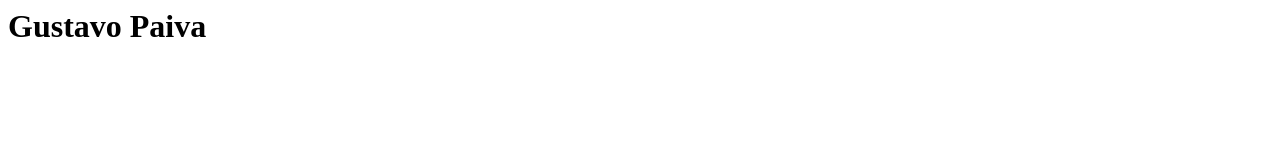
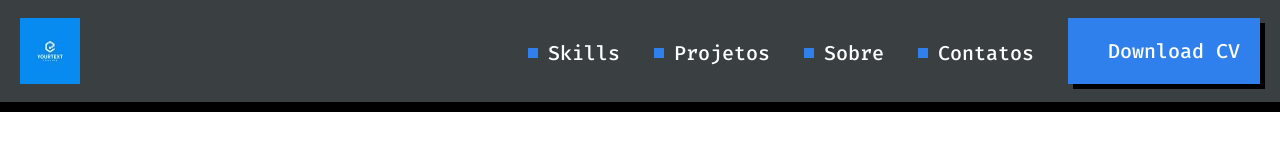
Before and after one commit to Gustav0Paiva/Gustav0Paiva.github.io, a plain HTML site: page index.html in a window 1280 px wide. Drawn offline with Linux system fonts and the light colour scheme.

Commit message:
Add the project

```diff
--- /dev/null
+++ b/css/index.css
@@ -0,0 +1,51 @@
+
+
+header {
+   justify-content: space-between;
+   background-color: rgba(58, 64, 66, 1);
+   padding: 18px 20px;
+   display: flex;
+   border-bottom: solid 10px;
+}
+
+
+a{
+   display: inline-flex;
+   align-items: center;
+   font-size: 20px;
+   font-family: "Fira Code";
+   font-weight: 500;
+   text-decoration: none;
+   color: white;
+   margin-right: 30px;
+   transition: transform .10s cubic-bezier(.53,-0.4,.91,2.81);
+}
+
+a:before {
+   display: inline-block;
+   content: "";
+   background: #2F80ED;
+   width: 10px;
+   height: 10px;
+   margin-right: 10px;
+
+}
+
+a:hover {
+   transform: scale(1.08);
+}
+
+
+#button {
+   display: inline-block;
+   background-color: #2F80ED;
+   padding: 20px 20px;
+   box-shadow: 5px 5px 0px #000000;
+   margin: 0;
+   transition: transform .10s cubic-bezier(.53,-0.4,.91,2.81);
+}
+
+#button:hover {
+   transform: scale(1.07);
+
+}
--- /dev/null
+++ b/css/reset.css
@@ -0,0 +1,20 @@
+html, body, div, span, applet, object, iframe,
+h1, h2, h3, h4, h5, h6, p, blockquote, pre,
+a, abbr, acronym, address, big, cite, code,
+del, dfn, em, img, ins, kbd, q, s, samp,
+small, strike, strong, sub, sup, tt, var,
+b, u, i, center,
+dl, dt, dd, ol, ul, li,
+fieldset, form, label, legend,
+table, caption, tbody, tfoot, thead, tr, th, td,
+article, aside, canvas, details, embed,
+figure, figcaption, footer, header, hgroup,
+menu, nav, output, ruby, section, summary,
+time, mark, audio, video {
+	margin: 0;
+	padding: 0;
+	border: 0;
+	font-size: 100%;
+	font: inherit;
+	vertical-align: baseline;
+}
--- a/index.html
+++ b/index.html
@@ -1 +1,36 @@
-<h1>Gustavo Paiva</h1>
+<!DOCTYPE html>
+<html lang="en">
+<head>
+    <meta charset="UTF-8">
+    <meta http-equiv="X-UA-Compatible" content="IE=edge">
+    <meta name="viewport" content="width=device-width, initial-scale=1.0">
+    <link rel="preconnect" href="https://fonts.gstatic.com">
+    <link rel="preconnect" href="https://fonts.gstatic.com">
+    <link href="https://fonts.googleapis.com/css2?family=Fira+Code:wght@300;500&display=swap"
+    rel="stylesheet">
+    <link href="https://fonts.googleapis.com/css2?family=Fira+Code:wght@500&display=swap"
+    rel="stylesheet">
+    <link rel="stylesheet" href="css/reset.css">
+    <link rel="stylesheet" href="css/index.css">
+    <link rel="shortcut icon" href="assets/img/favicon-logo-azul.ico" type="image/x-icon">
+    <link rel="icon" href="assets/img/favicon-logo-azul.ico" type="image/x-icon">
+    <title>Projeto</title>
+
+
+</head>
+
+<body>
+
+    <header>
+            <img src="assets/img/logo-azul.jpg" alt="">
+       <nav>
+            <a href="">Skills</a>
+            <a href="">Projetos</a>
+            <a href="">Sobre</a>
+            <a href="">Contatos</a>
+            <a id="button" href="">Download CV</a>
+         </nav>
+    </header>
+
+</body>
+</html>
```
Also changed, not shown: assets/img/favicon-logo-azul.ico (added), assets/img/favicon-logo.ico (added), assets/img/logo-azul.jpg (added), assets/img/logo.png (added).
